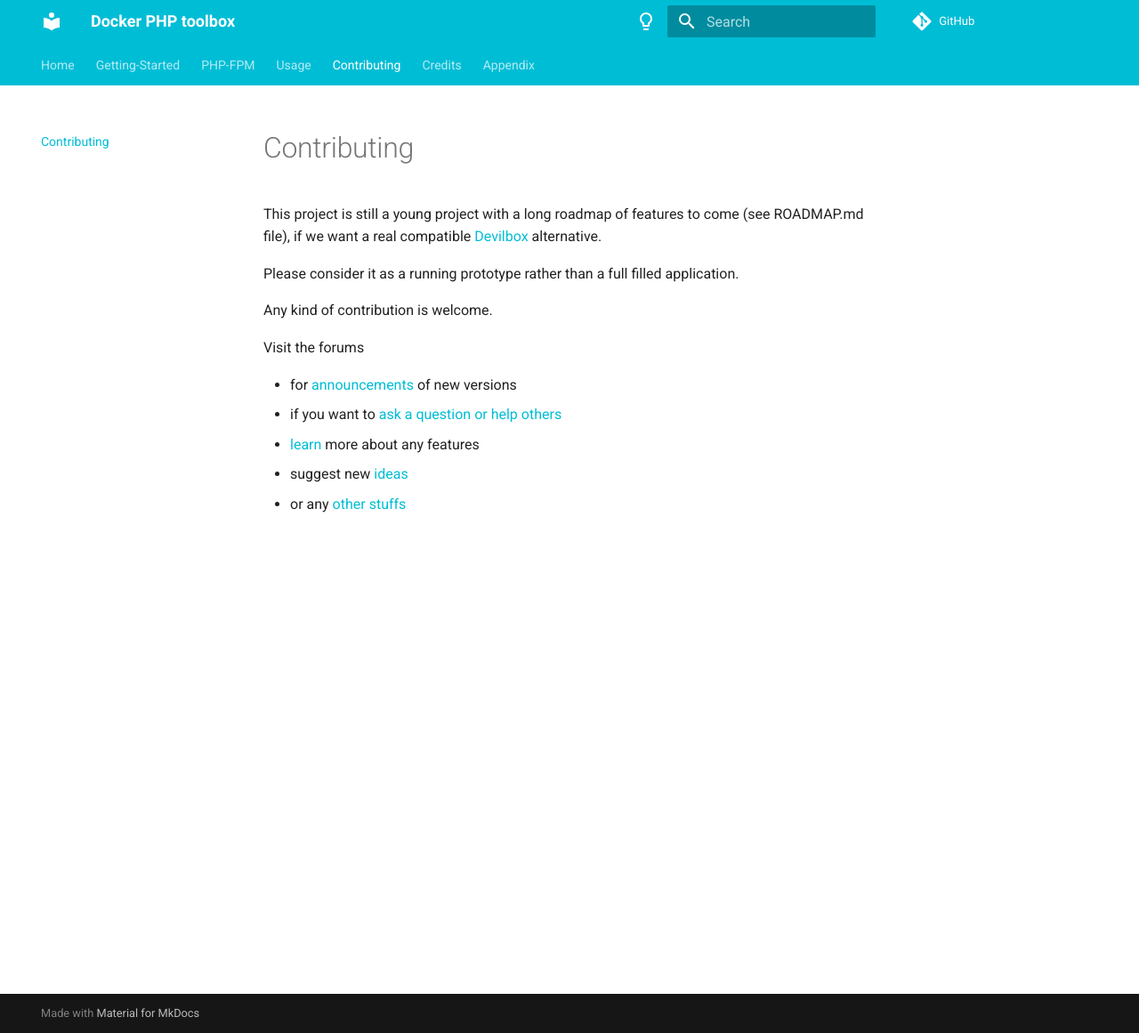
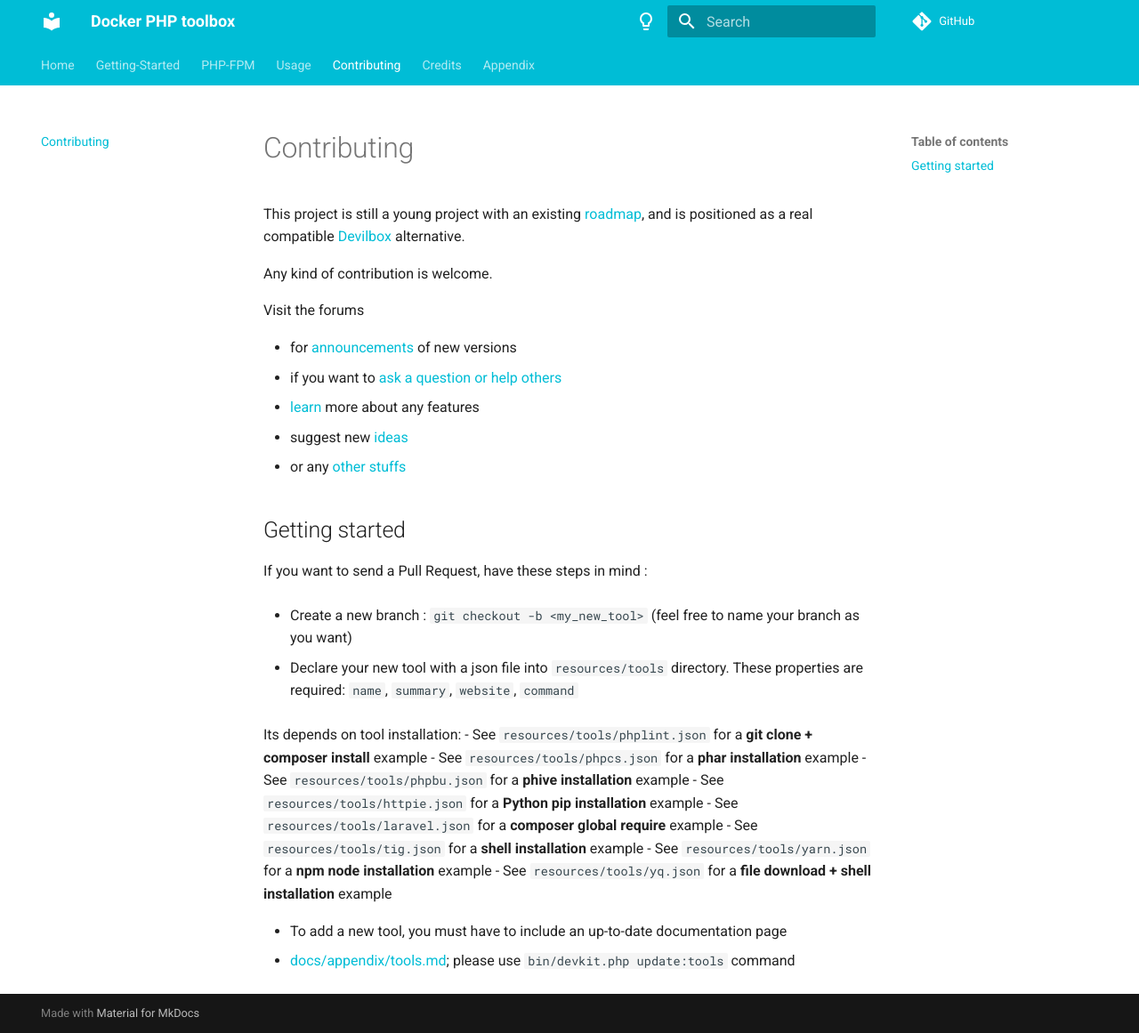
Before and after one commit to llaville/docker-php-toolbox, an MkDocs documentation site: the page built from docs/contributing.md, in a window 1280 px wide and 1161 px high. Shown: the whole window at 89% size. Built offline with MkDocs 1.6.1 and Material for MkDocs 9.7.7, drawn with Linux system fonts in a browser that asks for light colours; comment, search, counter and statistics services are not loaded.

Commit message:
update contributing guide (see request #27)

```diff
--- a/docs/contributing.md
+++ b/docs/contributing.md
@@ -1,10 +1,8 @@
 <!-- markdownlint-disable MD013 -->
 # Contributing
 
-This project is still a young project with a long roadmap of features to come (see ROADMAP.md file),
-if we want a real compatible [Devilbox](https://github.com/cytopia/devilbox) alternative.
-
-Please consider it as a running prototype rather than a full filled application.
+This project is still a young project with an existing [roadmap](../ROADMAP.md),
+and is positioned as a real compatible [Devilbox](https://github.com/cytopia/devilbox) alternative.
 
 Any kind of contribution is welcome.
 
@@ -15,3 +13,25 @@ Visit the forums
 * [learn](https://github.com/llaville/docker-php-toolbox/discussions/categories/show-and-tell) more about any features
 * suggest new [ideas](https://github.com/llaville/docker-php-toolbox/discussions/categories/ideas)
 * or any [other stuffs](https://github.com/llaville/docker-php-toolbox/discussions/categories/general)
+
+## Getting started
+
+If you want to send a Pull Request, have these steps in mind :
+
+- Create a new branch : `git checkout -b <my_new_tool>` (feel free to name your branch as you want)
+
+- Declare your new tool with a json file into `resources/tools` directory.
+  These properties are required:  `name`, `summary`, `website`, `command`
+
+  Its depends on tool installation:
+  - See `resources/tools/phplint.json` for a **git clone + composer install** example
+  - See `resources/tools/phpcs.json` for a **phar installation** example
+  - See `resources/tools/phpbu.json` for a **phive installation** example
+  - See `resources/tools/httpie.json` for a **Python pip installation** example
+  - See `resources/tools/laravel.json` for a **composer global require** example
+  - See `resources/tools/tig.json` for a **shell installation** example
+  - See `resources/tools/yarn.json` for a **npm node installation** example
+  - See `resources/tools/yq.json` for a **file download + shell installation** example
+
+- To add a new tool, you must have to include an up-to-date documentation page
+  - [docs/appendix/tools.md](appendix/tools.md); please use `bin/devkit.php update:tools` command
```
